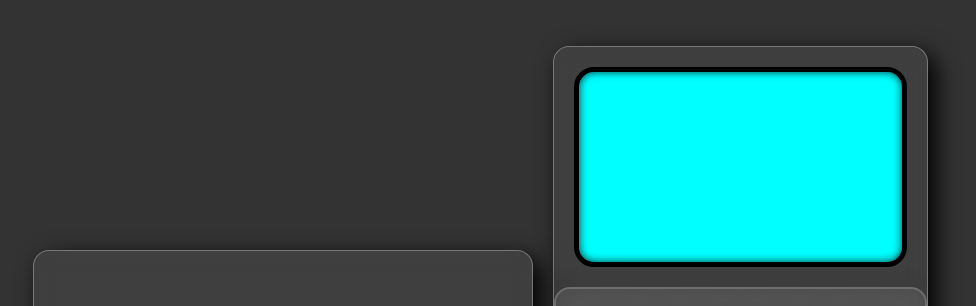
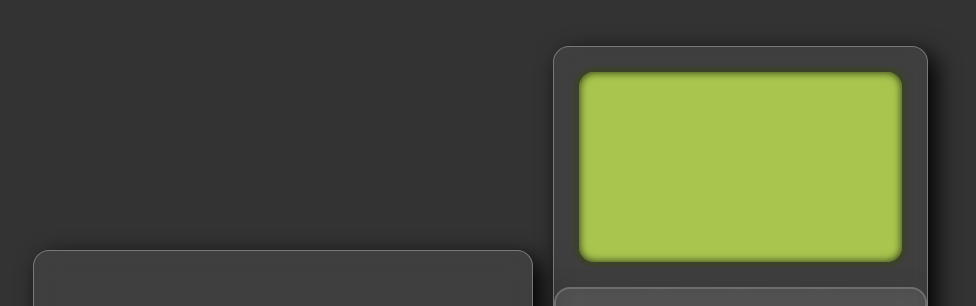
Before and after one commit to Ramox7171/Ramox-Retro-Calc, a plain HTML site: page index.html in a window 1280 px wide. Shown: the top 306 px of the page, without its empty margins (160-1136 px from the left). Drawn offline with Linux system fonts and the light colour scheme.

Commit message:
old screen update

```diff
--- a/main.css
+++ b/main.css
@@ -61,7 +61,7 @@
 	display: flex;
 	justify-content: flex-end;
 	align-items: flex-end;
-	color: black;
+	color: #3C412C;
 	text-align: right;
 	flex: 1 1 0%;
 }
@@ -70,7 +70,7 @@
 	border: 5px solid;
 	border-radius: 20px;
 	padding-bottom: 20px;
-    background-color: #0ff;
+    background-color: #A8C64E;
     min-height: 200px;
 	display: flex;
 	flex-direction: column;
@@ -83,7 +83,7 @@
 
 .display .input {
 	width: 100%;
-	font-size: 20px;
+	font-size: 30px;
 	font-weight: 700;
 	margin-bottom: 10px;
 	padding-right: 20px;
@@ -91,7 +91,7 @@
 }
 
 .display .output {
-	font-size: 30px;
+	font-size: 60px;
 	font-weight: 700;
 	width: 100%;
 	white-space: nowrap;
```
